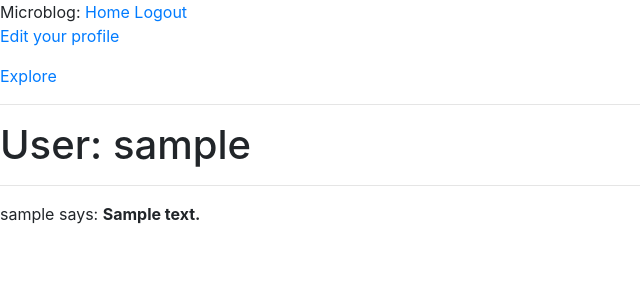
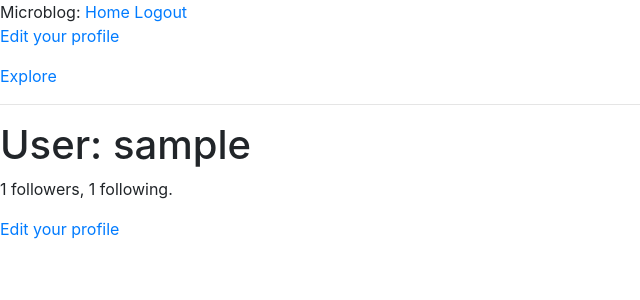
Before and after one commit to nguyenbaky/blog, a Flask app: template app/templates/user.html in a window 1280 px wide. Shown: the top 300 px of the page, without its empty margins (0-640 px from the left). Run offline with Flask 2, Linux system fonts and the light colour scheme; a user stored in the database is signed in; tables that the repository leaves empty hold one stand-in row (values such as "Sample post"); the template is opened without the code that fills it: values that come from a table or form of the project are taken from there, most other values are stand-ins (such as "Sample title", 1, 10 or a date in 2020); some libraries are stand-ins or nearby versions.

Commit message:
Update user.html

```diff
--- a/app/templates/user.html
+++ b/app/templates/user.html
@@ -2,10 +2,14 @@
 
 {% block content %}
     <h1>User: {{ user.username }}</h1>
-    <hr>
-    {% for post in posts %}
-    <p>
-    {{ post.author.username }} says: <b>{{ post.body }}</b>
-    </p>
-    {% endfor %}
+    {% if user.about_me %}<p>{{ user.about_me }}</p>{% endif %}
+    {% if user.last_seen %}<p>Last seen on: {{ user.last_seen }}</p>{% endif %}
+    <p>{{ user.followers.count() }} followers, {{ user.followed.count() }} following.</p>
+    {% if user == current_user %}
+    <p><a href="{{ url_for('edit_profile') }}">Edit your profile</a></p>
+    {% elif not current_user.is_following(user) %}
+    <p><a href="{{ url_for('follow', username=user.username) }}">Follow</a></p>
+    {% else %}
+    <p><a href="{{ url_for('unfollow', username=user.username) }}">Unfollow</a></p>
+    {% endif %}
 {% endblock %}
```
